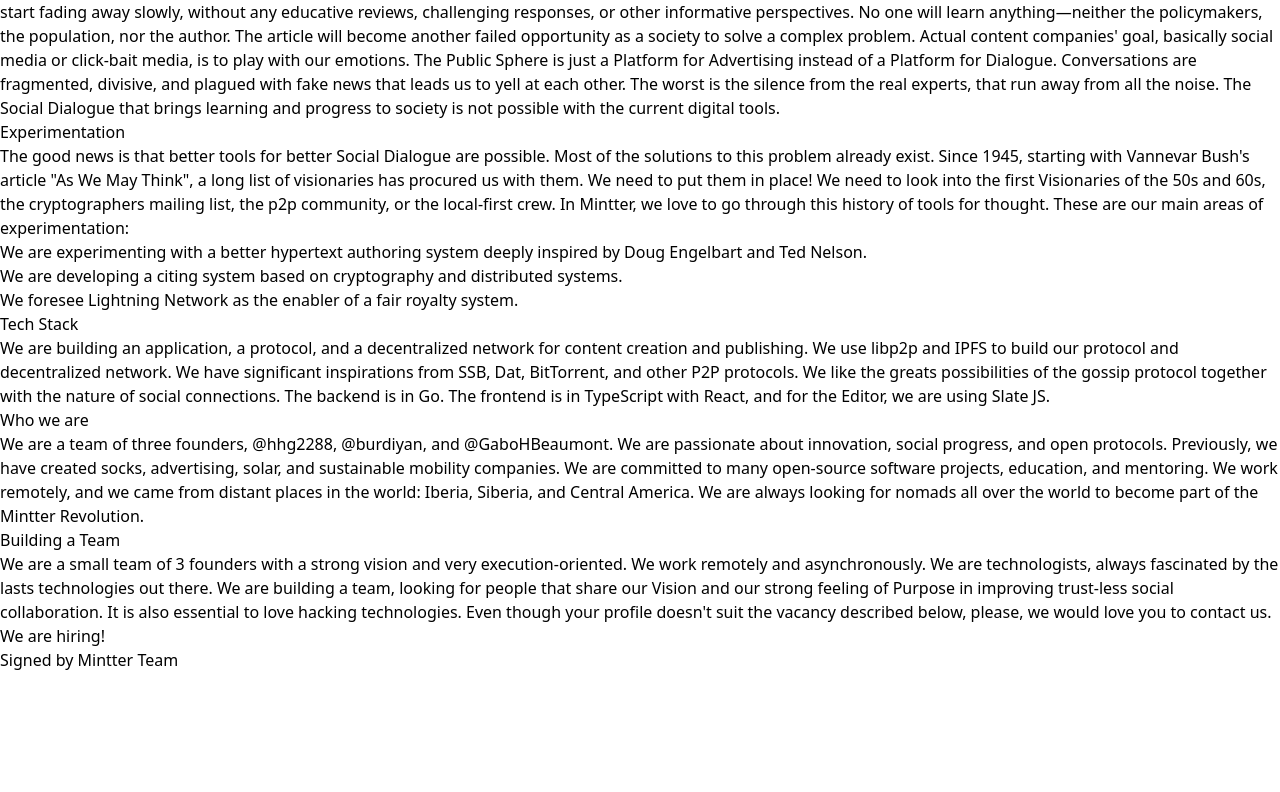
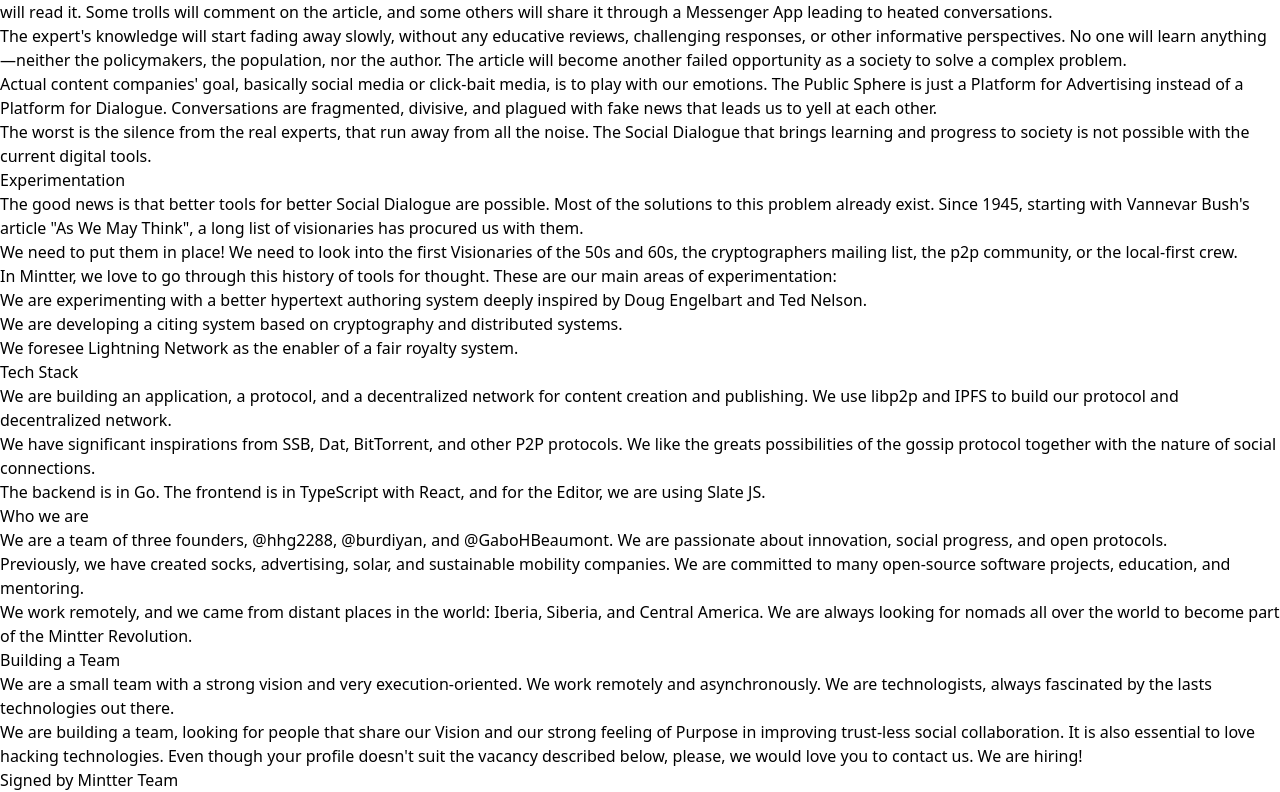
Before and after one commit to mintterteam/mintterteam.github.io, a Next.js app: page / in a window 1280 px wide. Shown: the part 240-1032 px from the top of the page. Before the commit the page ends 912 px from the top, so only its background shows below. Built offline with nearby package versions, Linux system fonts and the light colour scheme.

Commit message:
add paragraphs spaces

```diff
--- a/src/pages/index.mdx
+++ b/src/pages/index.mdx
@@ -2,7 +2,9 @@
 title: 'We are Mintter'
 ---
 Mintter is a peer to peer collaborative publishing platform. Authors create and distribute content in direct person to person connections without a central server. Yeah, we are creating a new distribution channel without Gatekeepers.
+
 We have improved hypertext authoring with content graphs, bidirectional linking, or visible connections. It is easier for Authors to write and publish content, other authors can rapidly collaborate with others' content, and readers learn more through different perspectives and contexts.
+
 Furthermore, thanks to our cryptographic approach, reuse, and interaction of content keep the original authorship and royalties.
 
 ## Purpose
@@ -13,16 +15,20 @@
 
 An example of How does the world of publishing work nowadays?:
 An epidemiologist expert writes an article about COVID in your City's Online Newspaper. Many people will read it. Some trolls will comment on the article, and some others will share it through a Messenger App leading to heated conversations.
+
 The expert's knowledge will start fading away slowly, without any educative reviews, challenging responses, or other informative perspectives. No one will learn anything—neither the policymakers, the population, nor the author. The article will become another failed opportunity as a society to solve a complex problem.
+
 Actual content companies' goal, basically social media or click-bait media, is to play with our emotions. The Public Sphere is just a Platform for Advertising instead of a Platform for Dialogue. Conversations are fragmented, divisive, and plagued with fake news that leads us to yell at each other.
+
 The worst is the silence from the real experts, that run away from all the noise. The Social Dialogue that brings learning and progress to society is not possible with the current digital tools.
 
 ## Experimentation
 
 The good news is that better tools for better Social Dialogue are possible. Most of the solutions to this problem already exist. Since 1945, starting with Vannevar Bush's article "As We May Think", a long list of visionaries has procured us with them.
+
 We need to put them in place! We need to look into the first Visionaries of the 50s and 60s, the cryptographers mailing list, the p2p community, or the local-first crew.
+
 In Mintter, we love to go through this history of tools for thought. These are our main areas of experimentation:
-
 
 - We are experimenting with a better hypertext authoring system deeply inspired by Doug Engelbart and Ted Nelson.
 - We are developing a citing system based on cryptography and distributed systems.
@@ -31,16 +37,21 @@
 ## Tech Stack
 
 We are building an application, a protocol, and a decentralized network for content creation and publishing. We use libp2p and IPFS to build our protocol and decentralized network.
+
 We have significant inspirations from SSB, Dat, BitTorrent, and other P2P protocols. We like the greats possibilities of the gossip protocol together with the nature of social connections.
+
 The backend is in Go. The frontend is in TypeScript with React, and for the Editor, we are using Slate JS.
 
 ## Who we are
 We are a team of three founders, [@hhg2288](), [@burdiyan](), and [@GaboHBeaumont](). We are passionate about innovation, social progress, and open protocols.
+
 Previously, we have created socks, advertising, solar, and sustainable mobility companies. We are committed to many open-source software projects, education, and mentoring.
+
 We work remotely, and we came from distant places in the world: Iberia, Siberia, and Central America. We are always looking for nomads all over the world to become part of the Mintter Revolution.
 
 ## Building a Team
-We are a small team of 3 founders with a strong vision and very execution-oriented. We work remotely and asynchronously. We are technologists, always fascinated by the lasts technologies out there.
+We are a small team with a strong vision and very execution-oriented. We work remotely and asynchronously. We are technologists, always fascinated by the lasts technologies out there.
+
 We are building a team, looking for people that share our Vision and our strong feeling of Purpose in improving trust-less social collaboration. It is also essential to love hacking technologies. Even though your profile doesn't suit the vacancy described below, please, we would love you to contact us. [We are hiring!](/hiring)
 
 Signed by Mintter Team
```
